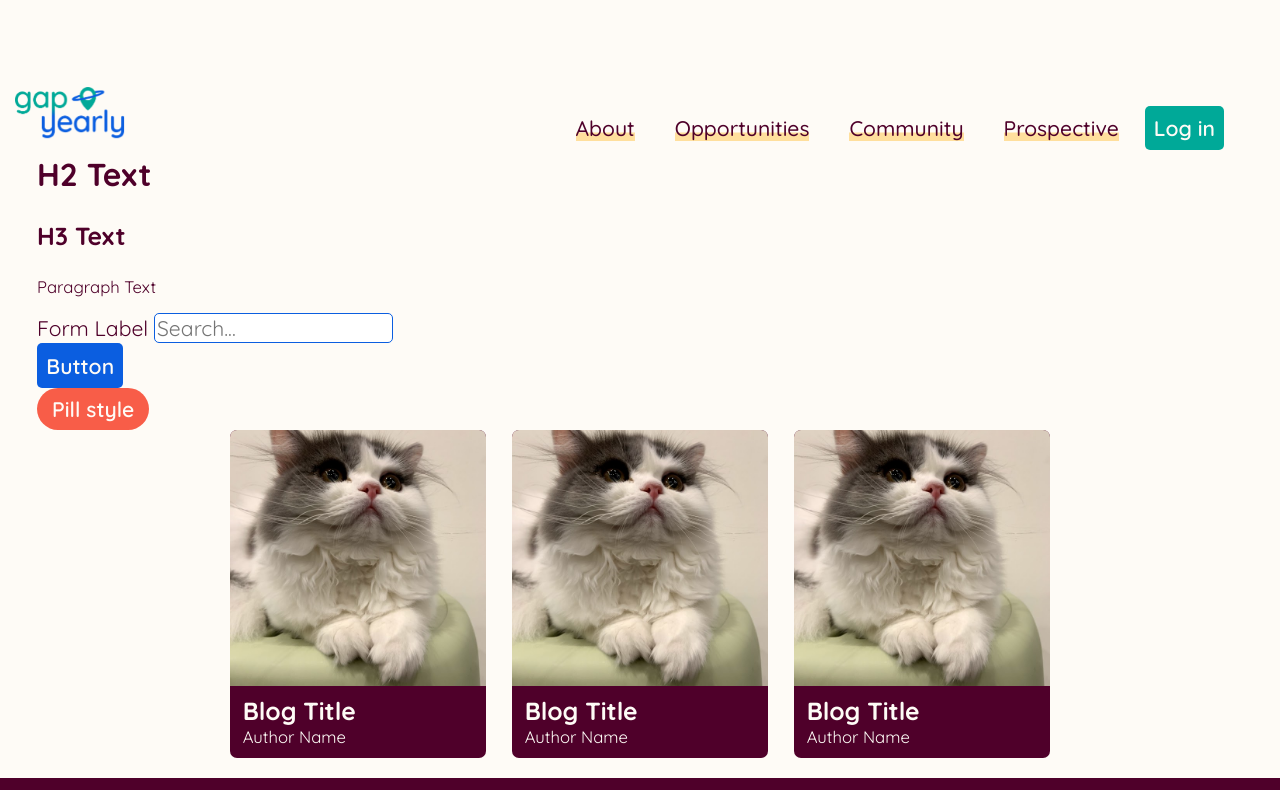
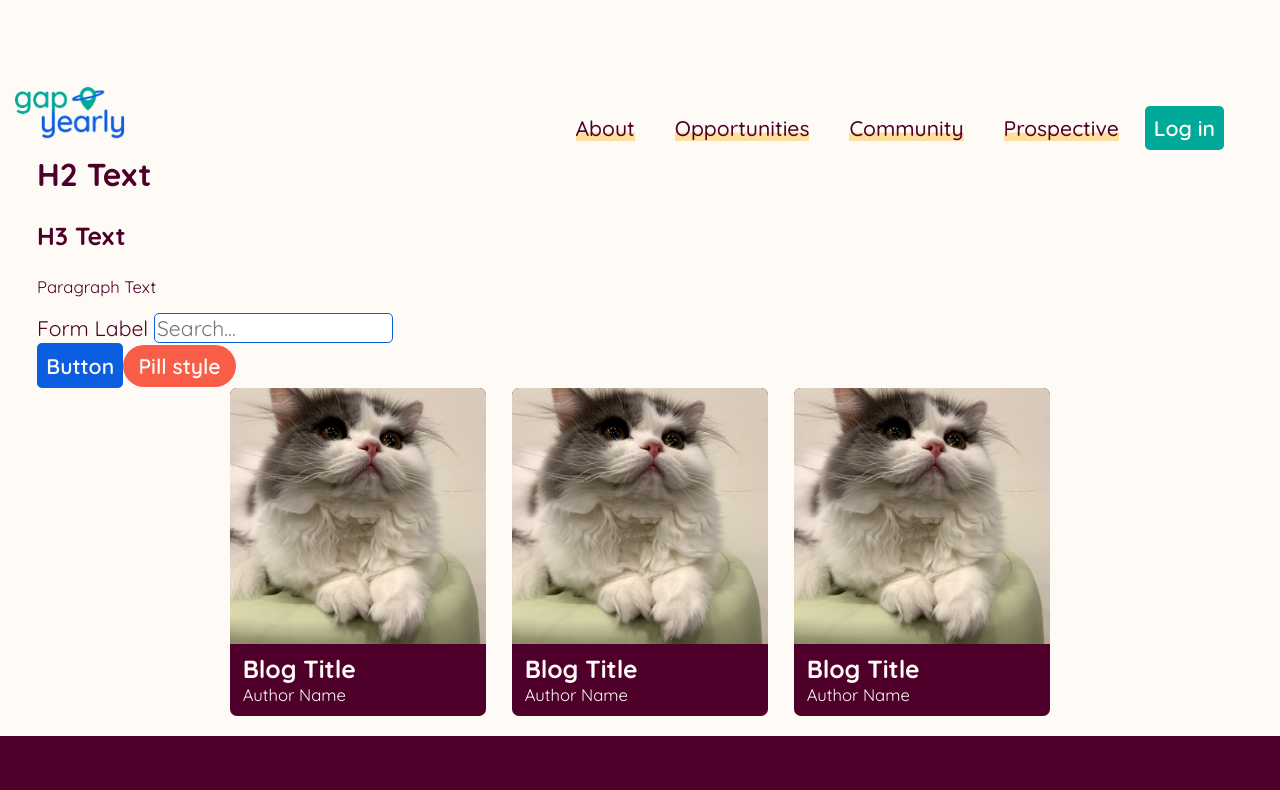
Before and after one commit to gapyearly/NextJS-Client, a Next.js app: page / in a window 1280 px wide. Shown: the top 790 px of the page. Built offline with nearby package versions, Linux system fonts and the light colour scheme.

Commit message:
pill updates

```diff
--- a/components/Buttons/Button.js
+++ b/components/Buttons/Button.js
@@ -1,8 +1,8 @@
 import Link from "next/link";
-// import styles from "Button.module.css"
+import styles from "./Button.module.css"
 
 export default function Button ({buttonColor, buttonLink, children}) {
-    return <button className={buttonColor}>
+    return <button className={styles[buttonColor]}>
         <Link href={buttonLink}><a className="noUnderline">{children}</a></Link>
     </button>
 }
--- a/components/Buttons/Button.module.css
+++ b/components/Buttons/Button.module.css
@@ -0,0 +1,19 @@
+.blueBg {
+    background-color: var(--horizon);
+  }
+.greenBg {
+    background-color: var(--aqua);
+  }
+.darkBg {
+    background-color: var(--berry);
+  }
+.redBg{
+    background-color: var(--clay);
+}
+.pill {
+    border-radius: 100px;
+    width: fit-content;
+    padding: 8px 15px;
+    color: var(--seashell);
+    font-weight: 600;
+  }
--- a/components/Buttons/Pill.js
+++ b/components/Buttons/Pill.js
@@ -1,8 +1,8 @@
 import Link from "next/link";
-// import styles from "Button.module.css"
+import styles from "./Button.module.css"
 
 export default function Pill ({pillColor, pillLink, children}) {
-    return <button className={pillColor}>
+    return <button className={`${styles.pill} ${styles[pillColor]}`}>
         <Link href={pillLink}><a className="noUnderline">{children}</a></Link>
     </button>
 }
--- a/pages/index.js
+++ b/pages/index.js
@@ -2,6 +2,8 @@ import Head from "next/head";
 import styles from "../styles/Home.module.css";
 import Layout from "@components/Layouts/Layout";
 import Button from "@components/Buttons/Button.js";
+import Pill from "@components/Buttons/Pill.js";
+
 
 export default function Home() {
   return (
@@ -30,7 +32,7 @@ export default function Home() {
         </form>
         <Button buttonColor="blueBg" buttonLink="gapyearly.com">Button</Button>
 
-        <div className={"pill"}>Pill style</div>
+        <Pill pillColor="redBg" pillLink="">Pill style</Pill>
         <div className="cardGallery">
           <div className={"card"}>
             <img
--- a/styles/globals.css
+++ b/styles/globals.css
@@ -64,21 +64,8 @@ input {
   border: 1px solid var(--horizon);
   border-radius: 5px;
 }
-.pill {
-  border-radius: 100px;
-  background-color: #f85d48;
-/* ability to pass in bg colors, same w buttons */
-  width: fit-content;
-  padding: 8px 15px;
-  color: var(--seashell);
-  font-weight: 600;
-}
-.blueBg {
-  background-color: var(--horizon);
-}
-.greenBg {
-  background-color: var(--aqua);
-}
+
+
 p {
   font-size: 0.9rem;
 }
```
